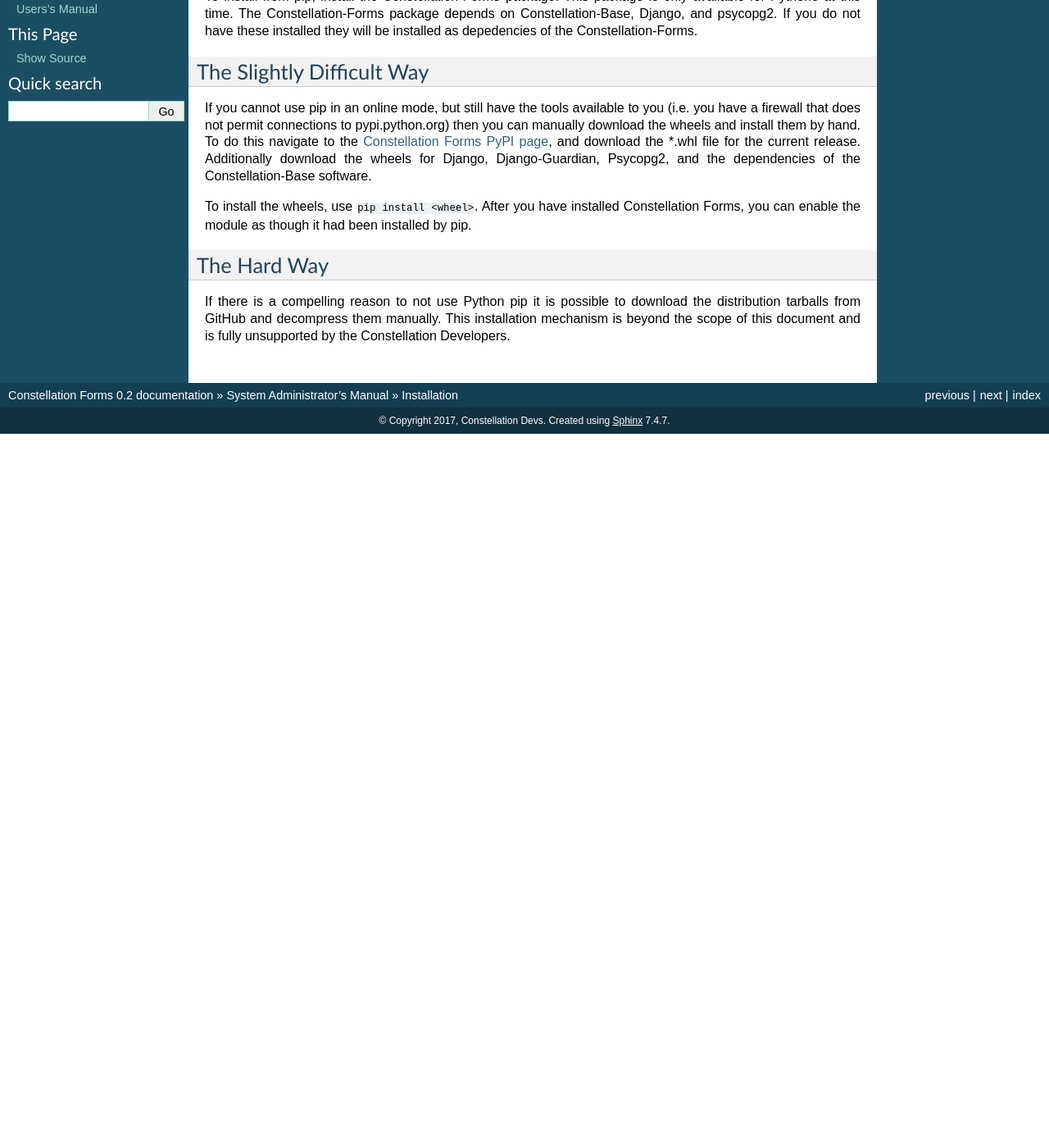
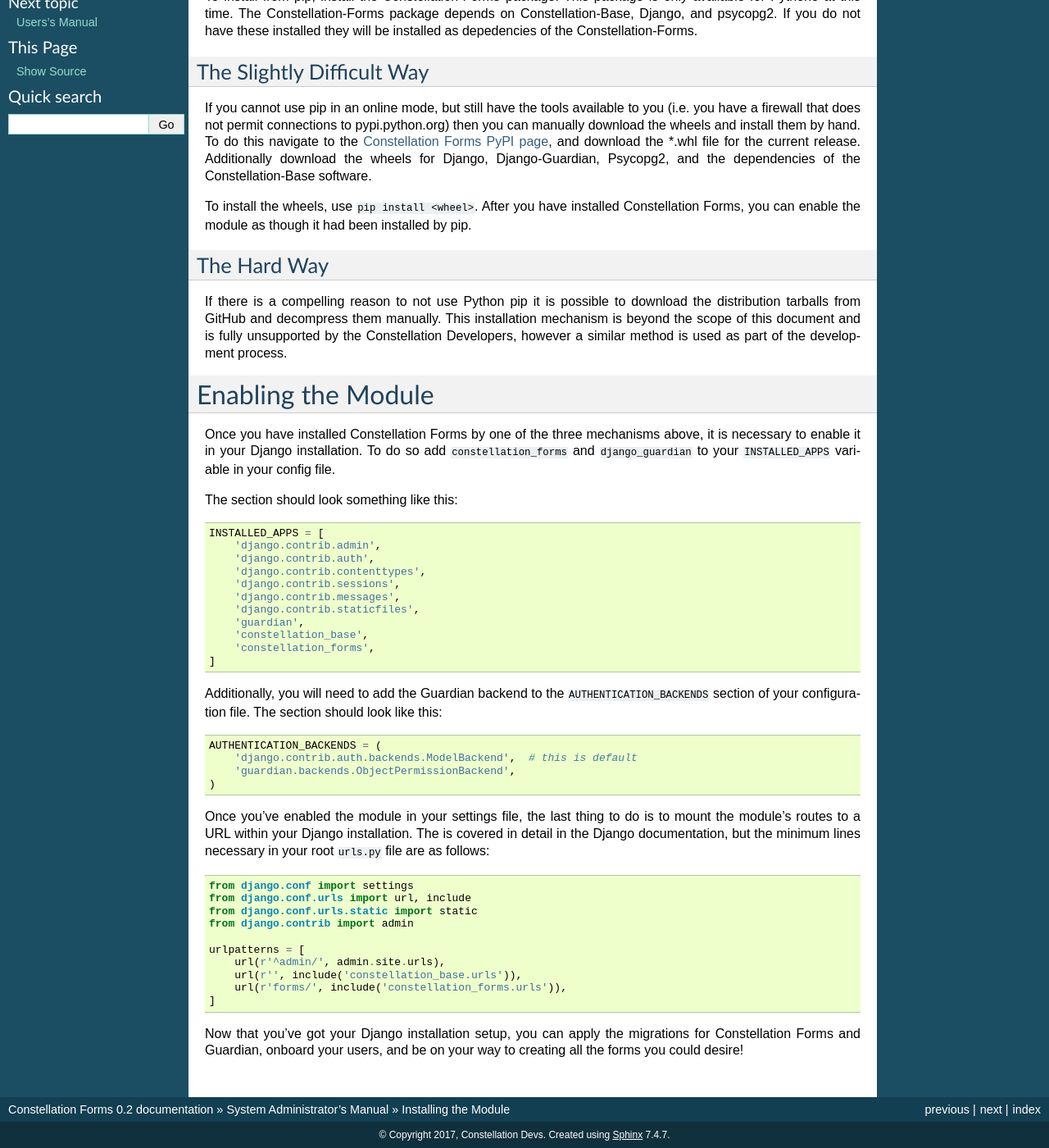
Before and after one commit to ConstellationApps/Forms, a Sphinx documentation site: the page built from docs/admin/installation.rst, in a window 1280 px wide and 1400 px high, scrolled down 241 px. Shown: the whole window at 82% size. Built offline with Sphinx 7.4.7, drawn with Linux system fonts in a browser that asks for light colours; before the commit the page ends 900 px from its top, so only the background shows below that; some of the changed text lies outside the part shown.

Commit message:
Add much more descriptive installation instructions

```diff
--- a/docs/admin/installation.rst
+++ b/docs/admin/installation.rst
@@ -1,5 +1,5 @@
-Installation
-============
+Installing the Module
+=====================
 
 There are two ways to install the Constellation Forms application.
 The easy and recommended way is to use Python Pip.  If you have some
@@ -42,4 +42,68 @@ The Hard Way
 If there is a compelling reason to not use Python pip it is possible
 to download the distribution tarballs from GitHub and decompress them
 manually.  This installation mechanism is beyond the scope of this
-document and is fully unsupported by the Constellation Developers.
+document and is fully unsupported by the Constellation Developers,
+however a similar method is used as part of the development process.
+
+
+
+Enabling the Module
+===================
+
+Once you have installed Constellation Forms by one of the three
+mechanisms above, it is necessary to enable it in your Django
+installation.  To do so add :code:`constellation_forms` and
+:code:`django_guardian` to your :code:`INSTALLED_APPS` variable in
+your config file.
+
+The section should look something like this:
+
+.. code-block:: python
+
+   INSTALLED_APPS = [
+       'django.contrib.admin',
+       'django.contrib.auth',
+       'django.contrib.contenttypes',
+       'django.contrib.sessions',
+       'django.contrib.messages',
+       'django.contrib.staticfiles',
+       'guardian',
+       'constellation_base',
+       'constellation_forms',
+   ]
+
+
+Additionally, you will need to add the Guardian backend to the
+:code:`AUTHENTICATION_BACKENDS` section of your configuration file.
+The section should look like this:
+
+.. code-block:: python
+
+   AUTHENTICATION_BACKENDS = (
+       'django.contrib.auth.backends.ModelBackend',  # this is default
+       'guardian.backends.ObjectPermissionBackend',
+   )
+
+
+Once you've enabled the module in your settings file, the last thing
+to do is to mount the module's routes to a URL within your Django
+installation.  The is covered in detail in the Django documentation,
+but the minimum lines necessary in your root :code:`urls.py` file are
+as follows:
+
+.. code-block:: python
+
+   from django.conf import settings
+   from django.conf.urls import url, include
+   from django.conf.urls.static import static
+   from django.contrib import admin
+
+   urlpatterns = [
+       url(r'^admin/', admin.site.urls),
+       url(r'', include('constellation_base.urls')),
+       url(r'forms/', include('constellation_forms.urls')),
+   ]
+
+Now that you've got your Django installation setup, you can apply the
+migrations for Constellation Forms and Guardian, onboard your users,
+and be on your way to creating all the forms you could desire!
```
Also changed, not shown: docs/admin/index.rst (line endings or trailing spaces).
